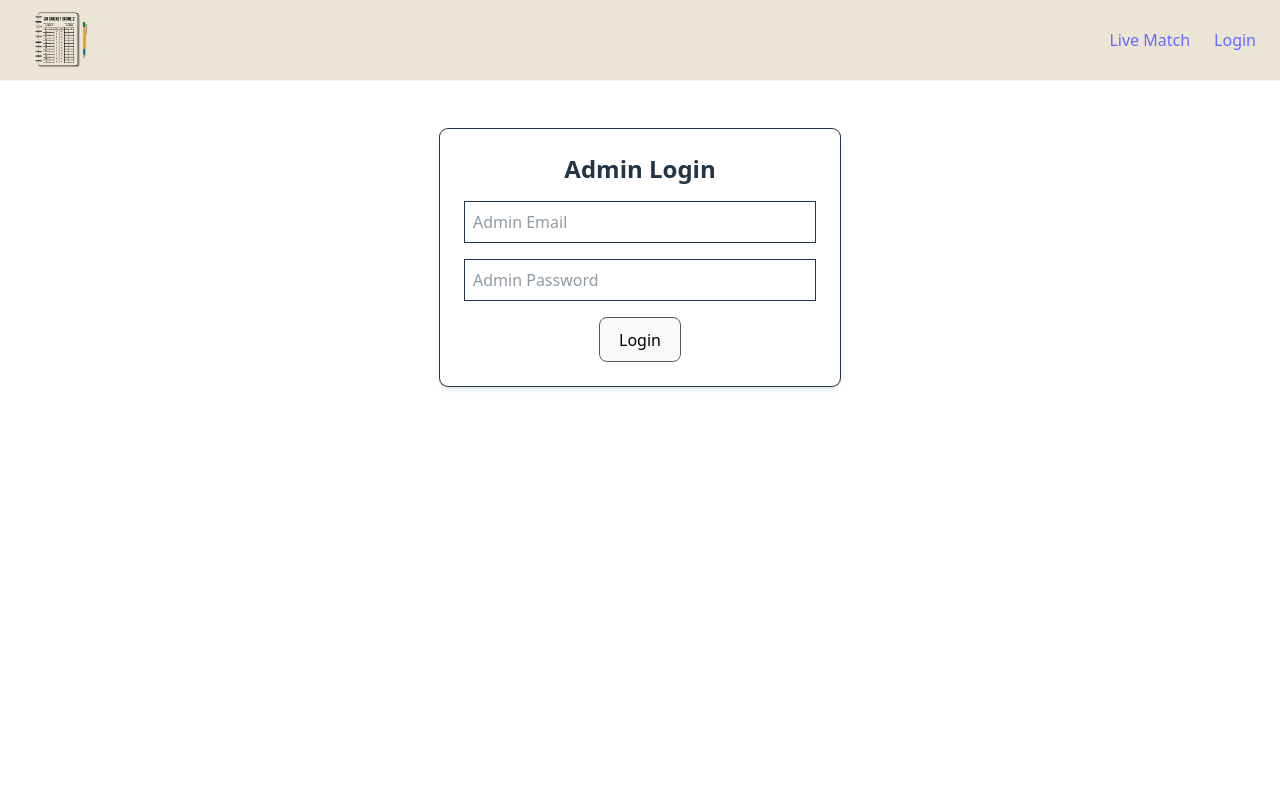
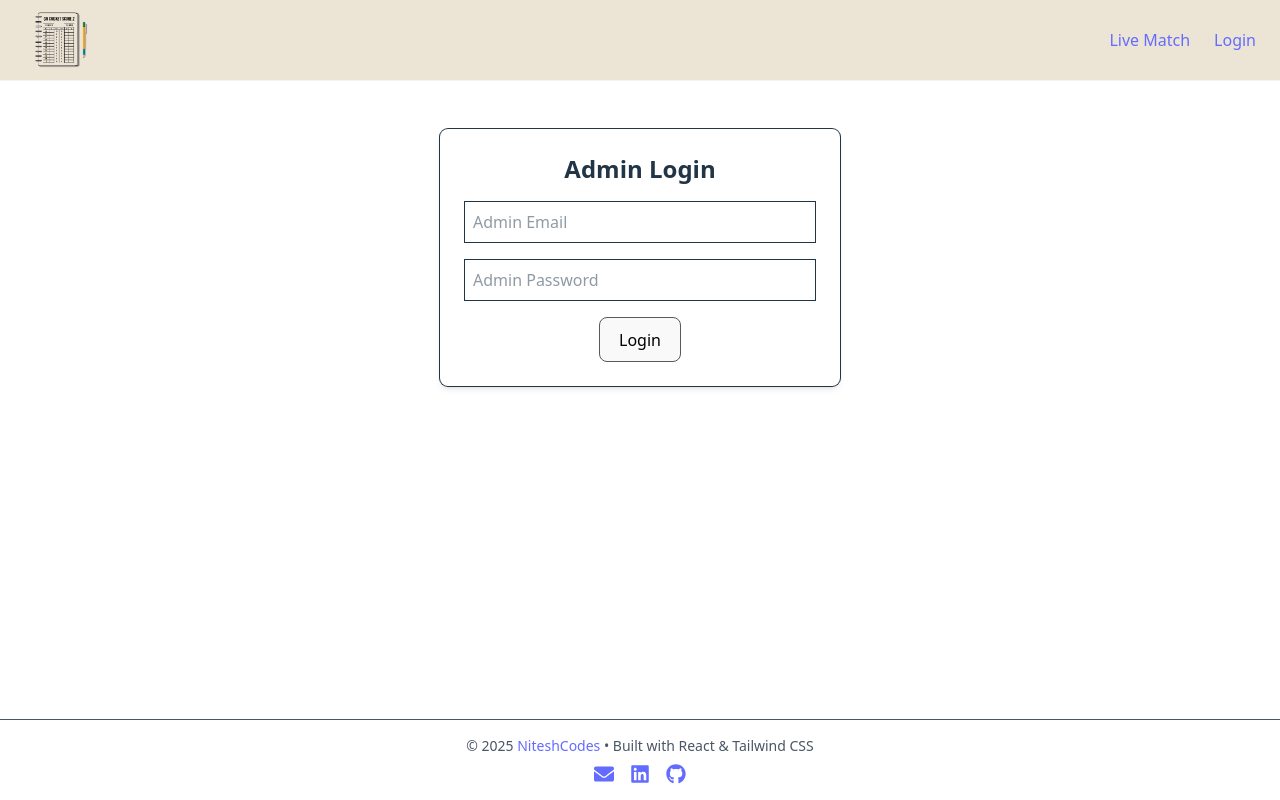
Before and after one commit to NiteshCodes-45/live-cricket-scoreboard, a React (Vite) app: page /login in a window 1280 px wide. Built offline with nearby package versions, Linux system fonts and the light colour scheme; no server answers.

Commit message:
added footer and enhance the design

```diff
--- a/package.json
+++ b/package.json
@@ -16,6 +16,7 @@
     "firebase": "^11.5.0",
     "react": "^18.2.0",
     "react-dom": "^18.2.0",
+    "react-icons": "^5.5.0",
     "react-router-dom": "^7.4.0"
   },
   "devDependencies": {
--- a/src/App.jsx
+++ b/src/App.jsx
@@ -1,4 +1,5 @@
 import { BrowserRouter as Router, Routes, Route, Navigate } from "react-router-dom";
+import { FaGithub, FaLinkedin, FaEnvelope } from "react-icons/fa";
 import LiveMatchUpdate from "./components/LiveMatchUpdate";
 import SeriesManager from "./components/SeriesManager.jsx";
 import LiveMatch from "./components/LiveMatch.jsx";
@@ -25,22 +26,84 @@ function App() {
           <div className="flex flex-col min-h-screen w-full">
             <Navbar />
             <div className="flex-1 w-full max-w-7xl mx-auto px-4 sm:px-6 lg:px-8 pb-6">
-              <Routes>
-                {/* Landing/Homepage page */}
-                <Route path="/" element={<LiveMatch isAdmin={false} />} />
+            <Routes>
+              {/*Public routes*/}
+              <Route path="/" element={<LiveMatch isAdmin={false} />} />
+              <Route path="/live-match" element={<LiveMatch isAdmin={false} />} />
+              <Route path="/login" element={<Login />} />
 
-                <Route path="/live-match" element={<LiveMatch isAdmin={false} />} />
-                <Route path="/login" element={<Login />} />
+              {/*Protected routes*/}
+              <Route
+                path="/series-manager"
+                element={
+                  <ProtectedRoute>
+                    <SeriesManager />
+                  </ProtectedRoute>
+                }
+              />
+              <Route
+                path="/admin"
+                element={
+                  <ProtectedRoute>
+                    <SeriesManager isAdmin={true} />
+                  </ProtectedRoute>
+                }
+              />
+              <Route
+                path="/live-match-update/:matchId"
+                element={
+                  <ProtectedRoute>
+                    <LiveMatchUpdate isAdmin={true} />
+                  </ProtectedRoute>
+                }
+              />
+              <Route path="*" element={<Navigate to="/" />} />
+            </Routes>
+            </div>
+            {/* Footer */}
 
-                {/* Protected Admin Route */}
-                <Route path="/series-manager" element={<SeriesManager />} />
-                <Route path="/admin" element={<ProtectedRoute><SeriesManager isAdmin={true} /></ProtectedRoute>} />
-                <Route path="/live-match-update/:matchId" element={<LiveMatchUpdate isAdmin={true} />} />
-                {/* Redirect unknown routes to homepage */}
-                <Route path="*" element={<Navigate to="/" />} />
+            <footer className="w-full bg-white border-t mt-10 py-4 text-center text-sm text-gray-600">
+              <p className="mb-2">
+                &copy; {new Date().getFullYear()}{" "}
+                <a
+                  href="https://github.com/NiteshCodes-45"
+                  target="_blank"
+                  rel="noopener noreferrer"
+                  className="font-medium text-blue-600 hover:underline"
+                >
+                  NiteshCodes
+                </a>{" "}
+                • Built with React & Tailwind CSS
+              </p>
+              <div className="flex justify-center space-x-4 text-xl mt-1">
+                <a
+                  href="mailto:nitesh.chaughule5@gmail.com"
+                  className="text-gray-500 hover:text-blue-500"
+                  title="Email"
+                >
+                  <FaEnvelope />
+                </a>
+                <a
+                  href="https://www.linkedin.com/in/nitesh-chaughule-6637aa309"
+                  target="_blank"
+                  rel="noopener noreferrer"
+                  className="text-gray-500 hover:text-blue-700"
+                  title="LinkedIn"
+                >
+                  <FaLinkedin />
+                </a>
+                <a
+                  href="https://github.com/NiteshCodes-45"
+                  target="_blank"
+                  rel="noopener noreferrer"
+                  className="text-gray-500 hover:text-black"
+                  title="GitHub"
+                >
+                  <FaGithub />
+                </a>
+              </div>
+            </footer>
 
-              </Routes>
-            </div>
           </div>
         </div>
       </Router>
--- a/src/components/LiveMatch.jsx
+++ b/src/components/LiveMatch.jsx
@@ -96,7 +96,7 @@ const LiveMatch = ({ matchId = "abc123" }) => {
                 {/* Match Status */}
                 <>
                 <div className="flex items-center justify-between">
-                {match.winner == "" ?
+                {match.winner == "" || match.matchStatus === "Upcoming" ?
                   <span
                     className={`inline-block text-xs font-semibold px-2 py-1 rounded-full ${
                       match.matchStatus === "Live"
@@ -108,7 +108,7 @@ const LiveMatch = ({ matchId = "abc123" }) => {
                   >
                   { match.matchStatus }
                   </span> : "" }
-                  { match.matchStatus === "Live" ? <a href="#" onClick={(e)=> viewMatchScoreboard(match.id)} className="inline-block text-xs font-semibold px-2 py-1 rounded-full">Scoreboard</a> : "" }
+                  { match.matchStatus === "Live" ? <a href="#" onClick={(e)=> viewMatchScoreboard(match.id)} className="inline-block text-xs font-semibold py-1 rounded-full">Scoreboard</a> : "" }
                 </div>
                 </>
               </div>
--- a/src/components/Navbar.jsx
+++ b/src/components/Navbar.jsx
@@ -1,12 +1,12 @@
 import { useState, useContext } from "react";
-import { Link } from "react-router-dom";
+import { Link, Navigate } from "react-router-dom";
 import { AuthContext } from "../context/AuthContext";
 import logo from "/src/assets/sclogo_transparent.png";
 
 export default function Navbar() {
   const [isOpen, setIsOpen] = useState(false);
   const { isAdmin, logout } = useContext(AuthContext);
-
+  console.log("isAdmin:", isAdmin);
   return (
     <nav className="bg-[#ece5d5] text-black p-2 border-b border-gray-100">
       <div className="w-full max-w-full mx-auto flex justify-between items-center px-4">
@@ -21,7 +21,7 @@ export default function Navbar() {
           {isAdmin ? (
             <>
               <Link to="/admin" className="hover:text-blue-500">Admin</Link>
-              <button onClick={logout} className="adminLogoutBtn text-red-500 px-3 py-1">
+              <button onClick={() => { logout(); navigate("/"); }}  className="adminLogoutBtn text-red-500 px-3 py-1">
                 Logout
               </button>
             </>
--- a/src/context/AuthContext.jsx
+++ b/src/context/AuthContext.jsx
@@ -8,18 +8,18 @@ export function AuthProvider({ children }) {
   const auth = getAuth(app);
   const [isAdmin, setIsAdmin] = useState(false);
   const [currentUser, setCurrentUser] = useState(null);
-
+  const allowedAdmins = ["j38sduSe59WXiKEm05aYMKvExwpn", "1lVl1cgsgQTvmFAieyhTVk3yAYF2"];
   useEffect(() => {
     const unsubscribe = onAuthStateChanged(auth, (user) => {
       setCurrentUser(user);
-      if (user?.uid === "YOUR_ADMIN_UID") {
+      if (user && allowedAdmins.includes(user.uid)) {
         setIsAdmin(true);
       } else {
         setIsAdmin(false);
       }
     });
     return () => unsubscribe();
-  }, [auth]);
+  }, [auth, allowedAdmins]);
 
   const login = async (email, password) => {
     try {
@@ -32,6 +32,7 @@ export function AuthProvider({ children }) {
   const logout = async () => {
     await signOut(auth);
     setIsAdmin(false);
+    setCurrentUser(null);
   };
 
   return (
```
Also changed, not shown: firebase.json, 1 other file (tests, documents, lock files or other folders).
